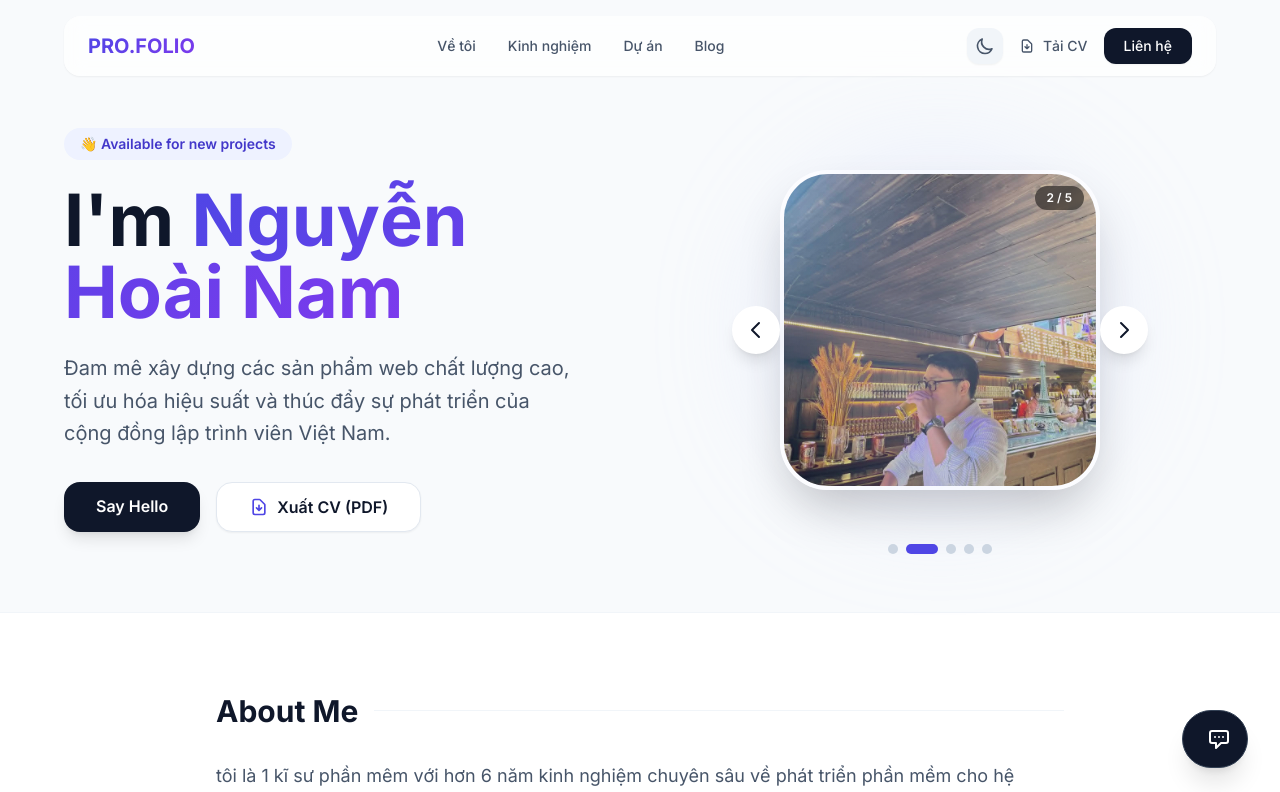
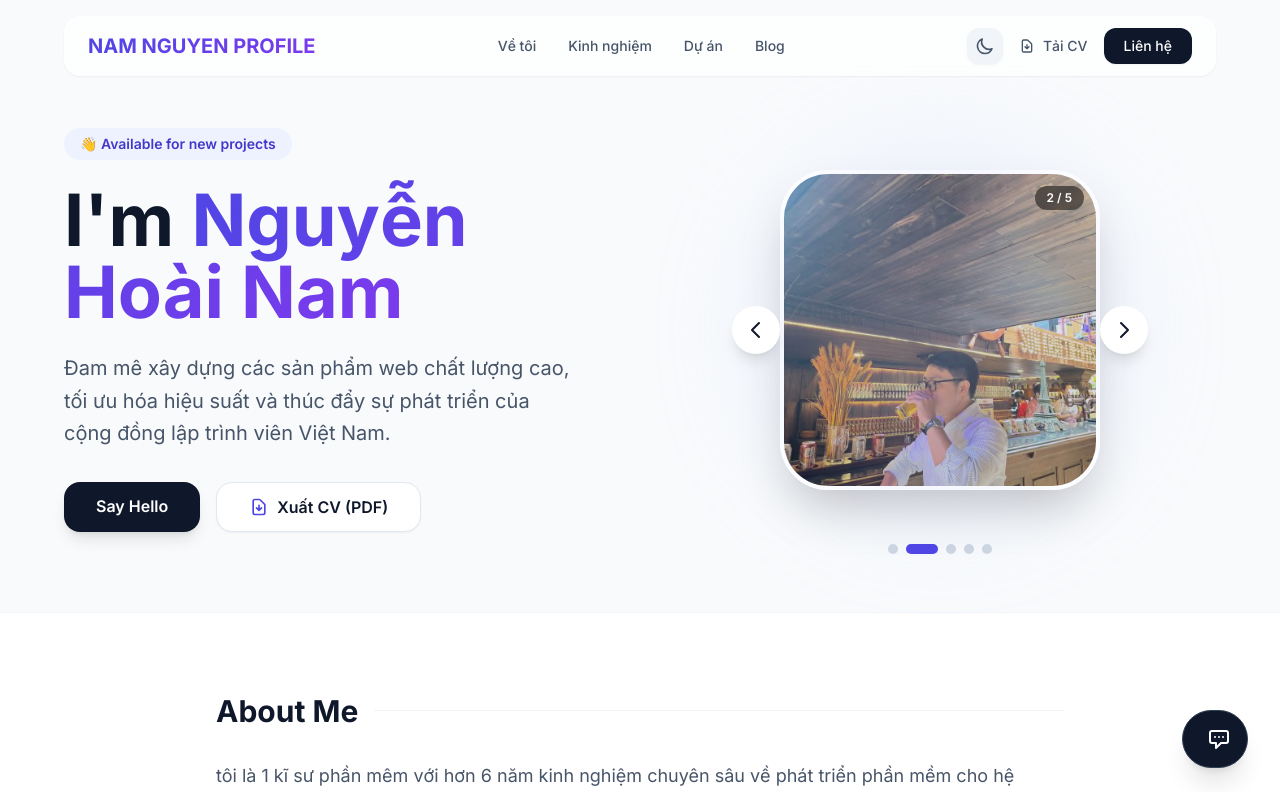
Before and after one commit to hoainamute/MyProfile, a React (Vite) app: page / in a window 1280 px wide. Shown: the top 792 px of the page. Built offline with nearby package versions, Linux system fonts and the light colour scheme.

Commit message:
add contact

```diff
--- a/src/components/Navbar.tsx
+++ b/src/components/Navbar.tsx
@@ -28,7 +28,7 @@ const Navbar: React.FC = () => {
   return (
     <nav className="fixed top-0 left-0 right-0 z-50 px-4 md:px-6 py-4 no-print">
       <div className="max-w-6xl mx-auto flex items-center justify-between glass px-4 md:px-6 py-3 rounded-2xl shadow-sm">
-        <div className="text-xl font-bold gradient-text">PRO.FOLIO</div>
+        <div className="text-xl font-bold gradient-text">NAM NGUYEN PROFILE</div>
 
         <div className="hidden lg:flex space-x-8 text-sm font-medium text-slate-600 dark:text-slate-300">
           <a href="#about" className="hover:text-indigo-600 transition">Về tôi</a>
```
